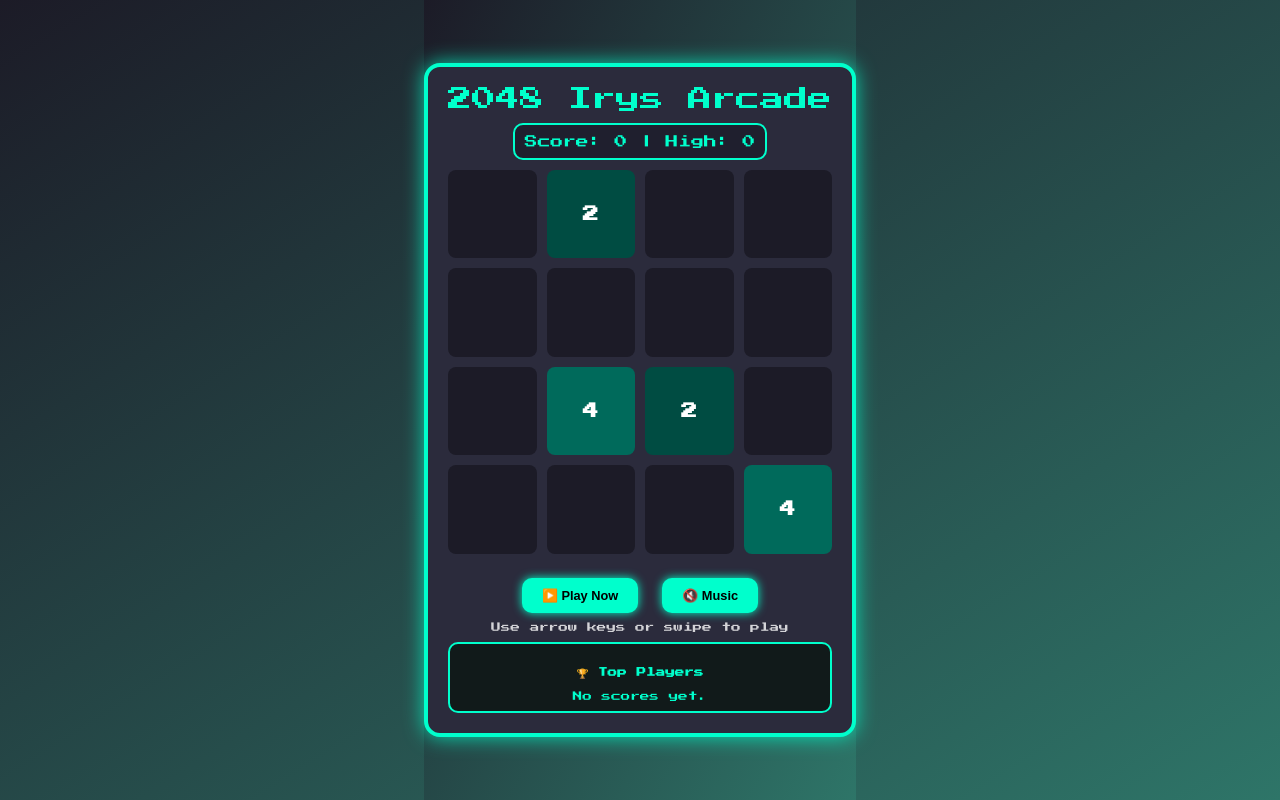
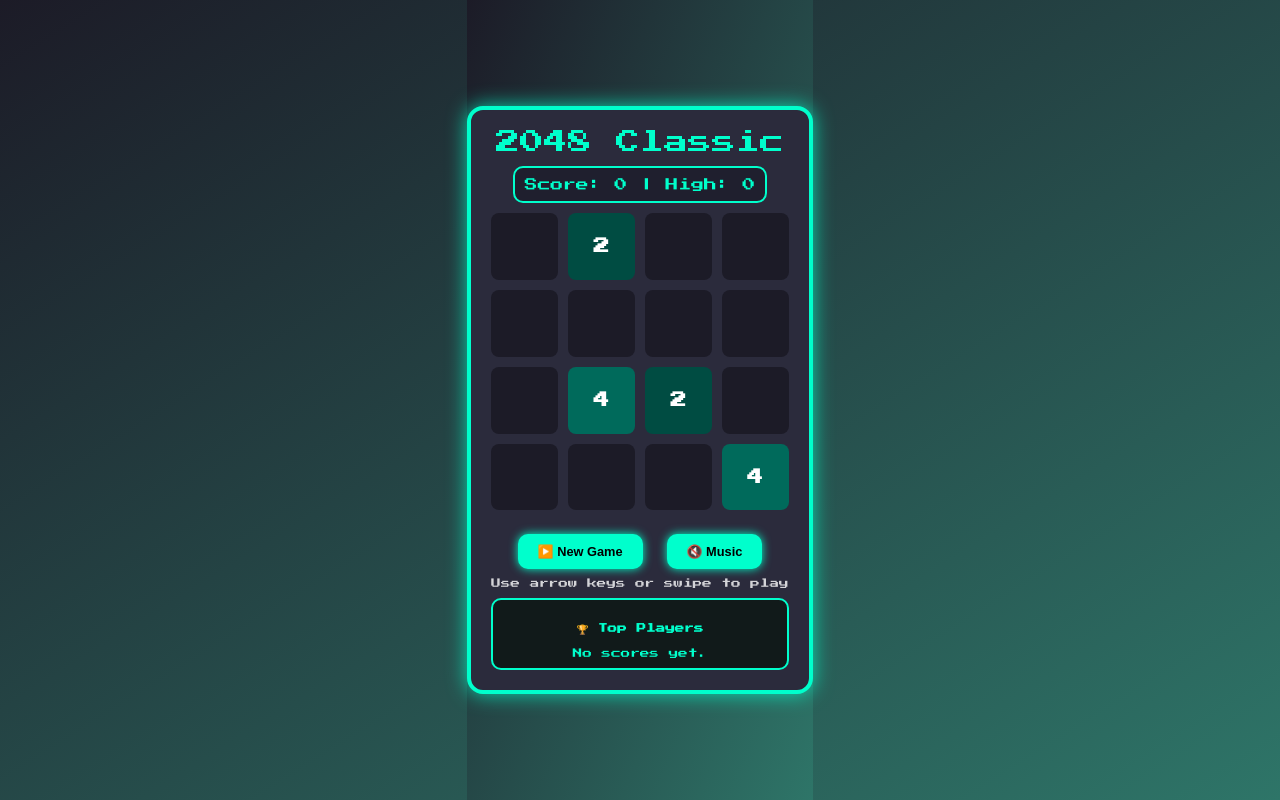
Before and after one commit to Baophan00/2048, a website: page index.html in a window 1280 px wide. Drawn offline with nearby package versions, Linux system fonts and the light colour scheme.

Commit message:
Update HTML for offchain version

```diff
--- a/index.html
+++ b/index.html
@@ -3,15 +3,14 @@
 <head>
   <meta charset="UTF-8" />
   <meta name="viewport" content="width=device-width, initial-scale=1.0"/>
-  <title>2048 Irys Arcade</title>
+  <title>2048 Classic</title>
   <link rel="stylesheet" href="style.css" />
 </head>
 <body>
-  <!-- Sửa tại đây: bỏ muted -->
-<audio id="bg-music" src="music.mp3" loop></audio>
+  <audio id="bg-music" src="music.mp3" loop></audio>
 
   <div class="game-container">
-    <div class="title">2048 Irys Arcade</div>
+    <div class="title">2048 Classic</div>
 
     <div class="score-box">
       <span>Score:</span> <span id="score">0</span> |
@@ -20,9 +19,10 @@
 
     <div id="grid-container"></div>
 
-    <button id="play-btn">▶️ Play Now</button>
+    <button id="play-btn">▶️ New Game</button>
     <button id="music-btn">🔇 Music</button>
-    <button id="upload-btn" style="display: none;">📦 Submit Score</button>
+    <!-- Off-chain: không cần submit điểm -->
+    <!-- <button id="upload-btn" style="display: none;">📦 Submit Score</button> -->
 
     <div id="game-over" class="game-over" style="display: none;">GAME OVER</div>
     <div class="info">Use arrow keys or swipe to play</div>
```
